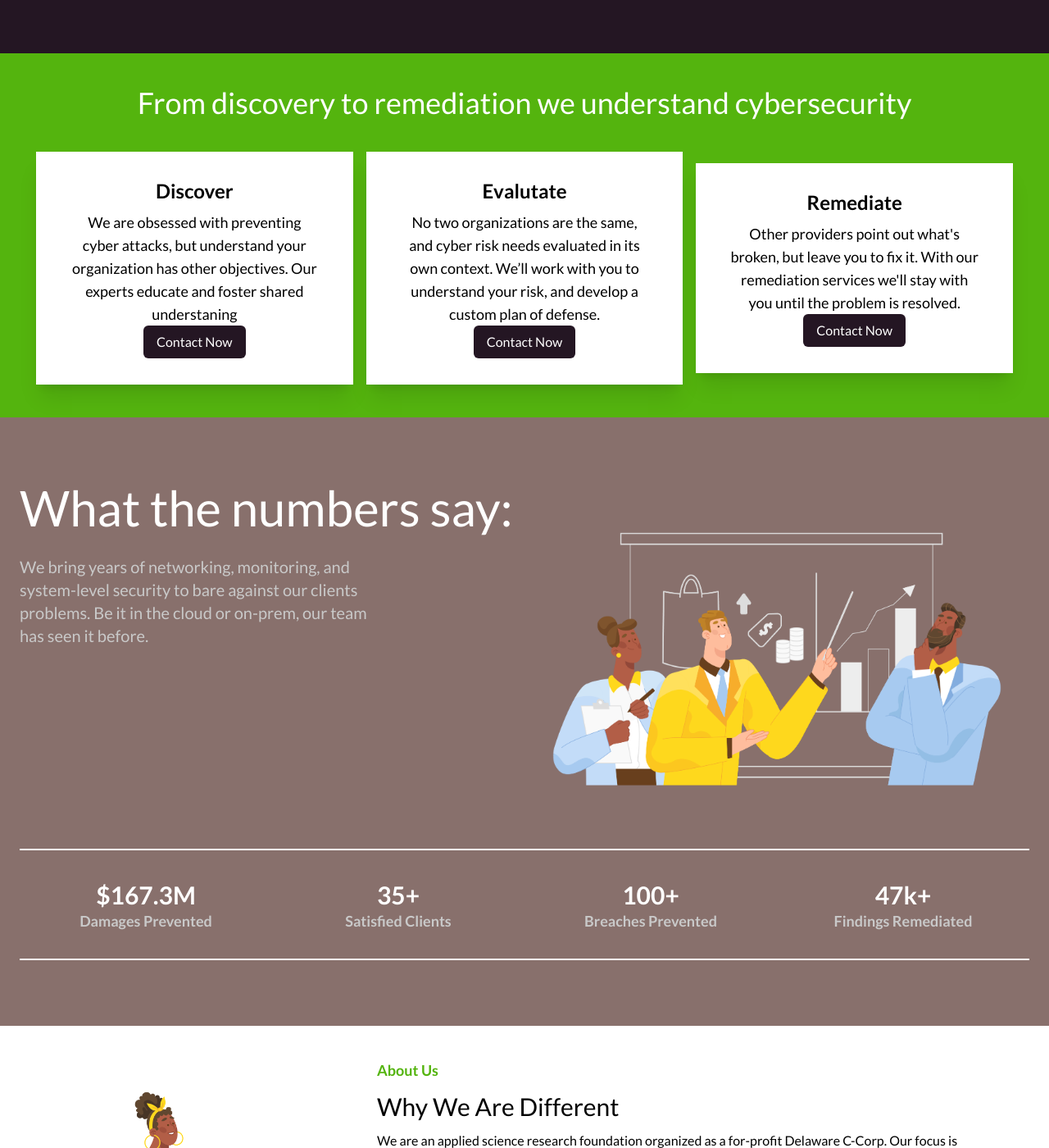
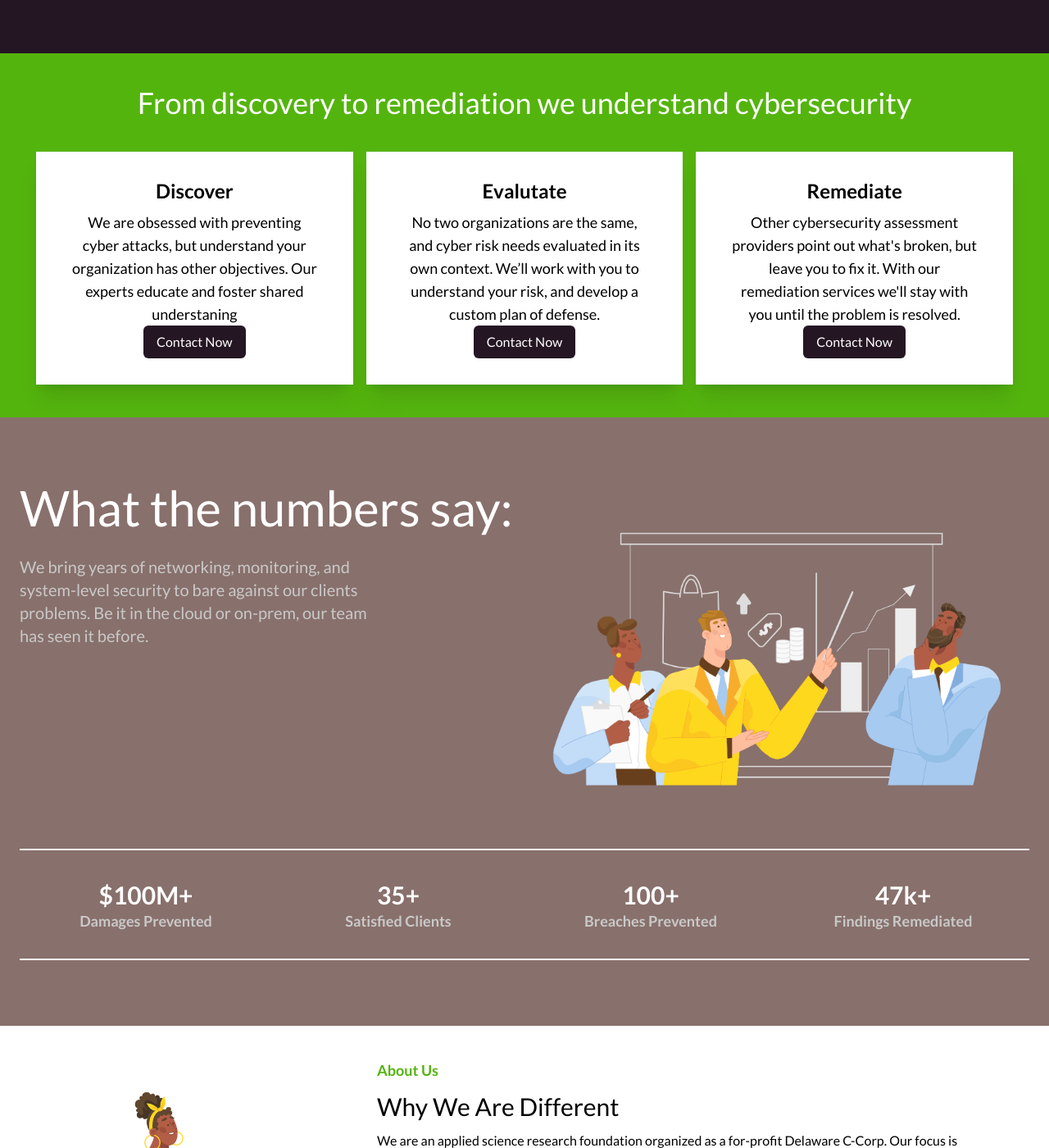
Before and after one commit to Mudassir-Nawaz/lib-sec-foundation, a Jekyll site: the page built from index.md, in a window 1280 px wide and 1400 px high, scrolled down 672 px. Shown: the whole window at 82% size. Built offline with Jekyll 4.4.1, drawn with Linux system fonts in a browser that asks for light colours; nearby versions of some CDN libraries.

Commit message:
Added to remediate, and changed number to 100m+

```diff
--- a/index.md
+++ b/index.md
@@ -16,7 +16,7 @@ nav5: Contact
 
 stats:
   - title: Damages Prevented
-    value: $167.3M
+    value: $100M+
   - title: Satisfied Clients
     value: 35+
   - title: Breaches Prevented
@@ -30,7 +30,7 @@ services:
   - title: Evalutate
     description: No two organizations are the same, and cyber risk needs evaluated in its own context. We’ll work with you to understand your risk, and develop a custom plan of defense.
   - title: Remediate
-    description: Other providers point out what's broken, but leave you to fix it. With our remediation services we'll stay with you until the problem is resolved.
+    description: Other cybersecurity assessment providers point out what's broken, but leave you to fix it. With our remediation services we'll stay with you until the problem is resolved.
 
 about: We are an applied science research foundation organized as a for-profit Delaware C-Corp. Our focus is helping organizations understand cyber risk, and protect themselves from emerging threats with cutting edge countermeasures. By discovering and licensing advanced cybersecurity methodologies, and analytical heuristics we strive to make the world a more secure place.
 
```
